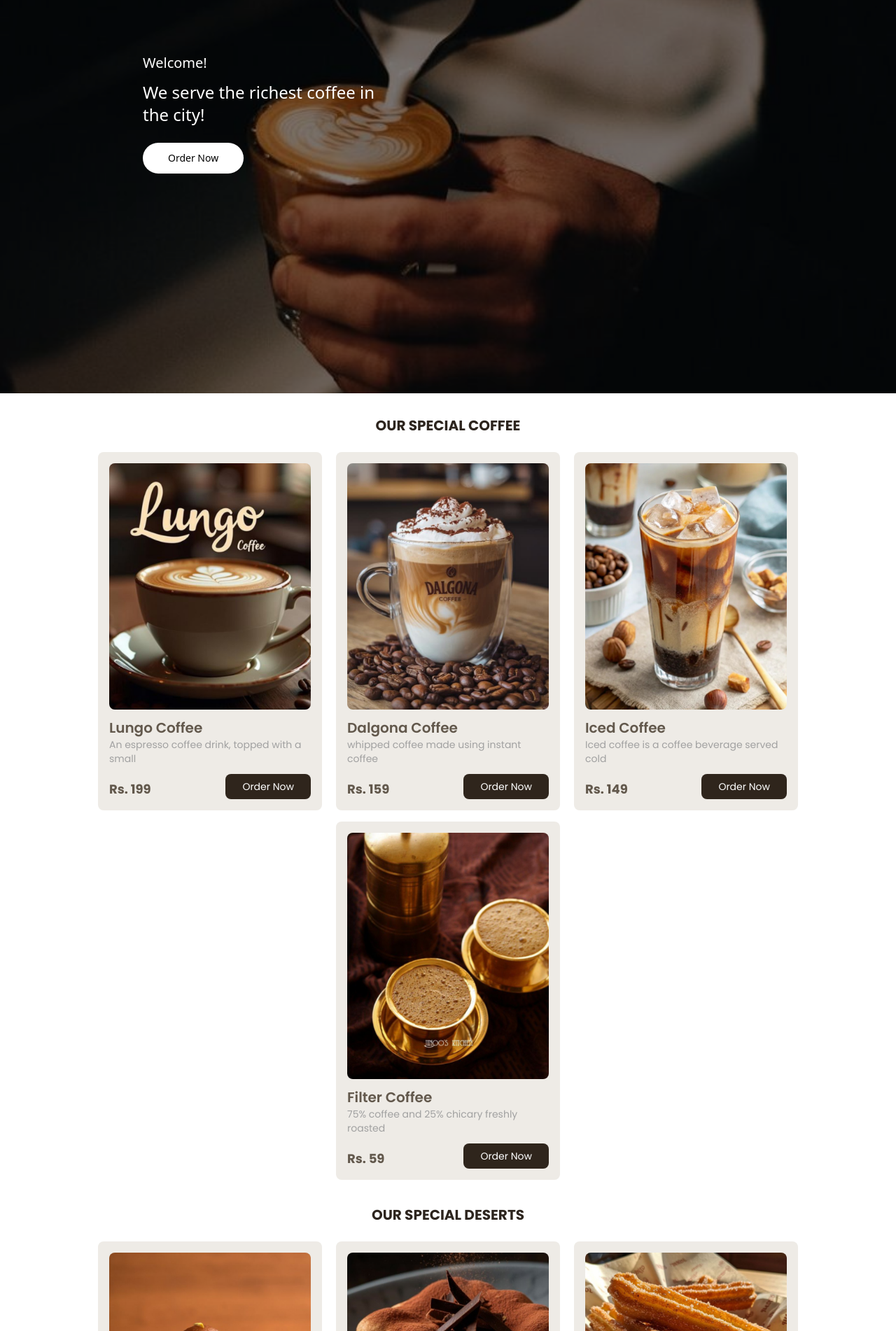
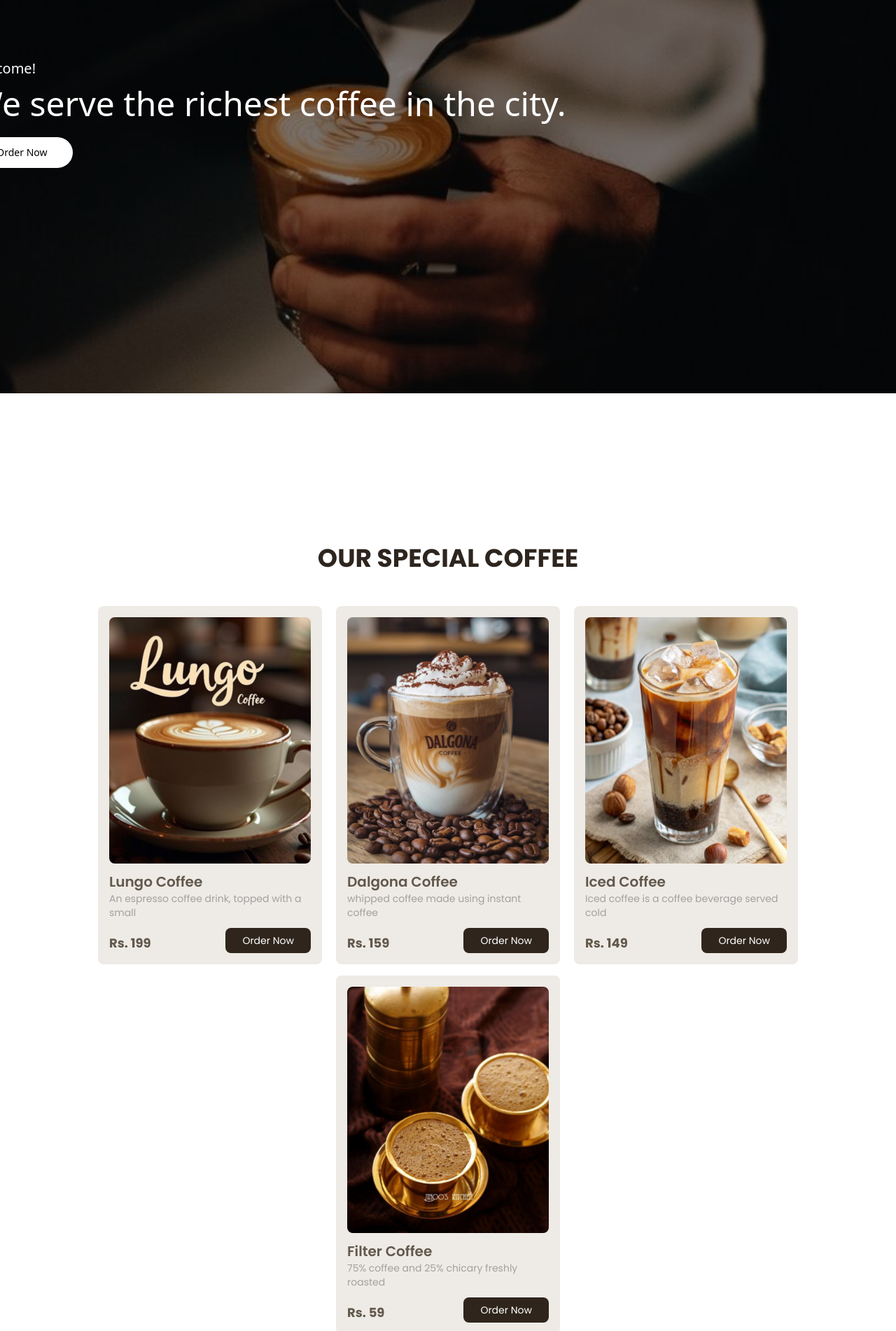
Before and after one commit to PragyanMaharjan63/React-Landing-pages, a React (Vite) app in the folder coffee/: page / in a window 1280 px wide. Shown: the part 238-2140 px from the top of the page at 70% size. Built offline with nearby package versions, Linux system fonts and the light colour scheme; a web font is replaced by a local one.

Commit message:
fixed ui

```diff
--- a/coffee/index.html
+++ b/coffee/index.html
@@ -6,7 +6,7 @@
     <meta name="viewport" content="width=device-width, initial-scale=1.0" />
     <title>Coffee</title>
   </head>
-  <body class="bg-[#E2D9C8]">
+  <body">
     <div id="root"></div>
     <script type="module" src="/src/main.jsx"></script>
   </body>
--- a/coffee/src/App.jsx
+++ b/coffee/src/App.jsx
@@ -16,7 +16,7 @@ function App() {
   const contactRef = useRef(null);
   return (
     <>
-      <div>
+      <div className="flex flex-col gap-y-40">
         <Navbar refs={{ homeRef, coffeeRef, shopRef, reviewRef, contactRef }} />
         <section ref={homeRef}>
           <Hero />
@@ -24,19 +24,19 @@ function App() {
         {/* <section>
           <Items />
         </section> */}
-        <section ref={coffeeRef}>
+        <section ref={coffeeRef} className="scroll-mt-20">
           <Menu />
         </section>
-        <section ref={shopRef}>
+        <section ref={shopRef} className="scroll-mt-20">
           <BeansPromo />
         </section>
-        <section ref={reviewRef}>
+        <section ref={reviewRef} className="scroll-mt-40">
           <Testimonial />
         </section>
-        <section ref={contactRef}>
+        <section ref={contactRef} className="scroll-mt-20">
           <Contact />
+          <Footer />
         </section>
-        <Footer />
       </div>
     </>
   );
--- a/coffee/src/assets/components/beansPromo.jsx
+++ b/coffee/src/assets/components/beansPromo.jsx
@@ -7,7 +7,7 @@ export default function BeansPromo() {
   return (
     <div
       style={{ fontFamily: "'Poppins', 'sans-serif'" }}
-      className="flex justify-center md:justify-between items-center  w-full"
+      className="flex justify-center md:justify-between items-center  w-full bg-[#E2D9C8]"
     >
       <motion.img
         initial={{ opacity: 0, x: -30, filter: "blur(10px)" }}
--- a/coffee/src/assets/components/coffeeMenu.jsx
+++ b/coffee/src/assets/components/coffeeMenu.jsx
@@ -44,7 +44,7 @@ export default function CoffeeMenu() {
         initial={blurUp}
         animate={noblurUp}
         transition={{ duration: 0.2, delay: 0.3 }}
-        className="font-bold text-[#2D251E] p-2 m-2 text-xl"
+        className="font-bold text-[#2D251E] p-2 m-8 text-xl sm:text-4xl"
       >
         OUR SPECIAL COFFEE
       </motion.p>
--- a/coffee/src/assets/components/contact.jsx
+++ b/coffee/src/assets/components/contact.jsx
@@ -8,7 +8,7 @@ export default function Contact() {
     <>
       <div
         style={{ fontFamily: "'Poppins', 'sans-serif'" }}
-        className="flex relative justify-center items-center h-[35vh]"
+        className="flex relative justify-center items-center h-[35vh] bg-[#E2D9C8]"
       >
         <motion.img
           initial={{ opacity: 0, x: -30, filter: "blur(10px)" }}
@@ -17,7 +17,7 @@ export default function Contact() {
           alt="beans"
           className="absolute top-0 left-0 hidden md:flex size-60"
         />
-        <div className="flex flex-col justify-center items-center ">
+        <div className="flex flex-col justify-center items-center gap-y-5">
           <motion.p
             initial={blurUp}
             animate={noblurUp}
--- a/coffee/src/assets/components/desertMenu.jsx
+++ b/coffee/src/assets/components/desertMenu.jsx
@@ -44,7 +44,7 @@ export default function DesertMenu() {
         initial={blurUp}
         animate={noblurUp}
         transition={{ duration: 0.2, delay: 0.3 }}
-        className="font-bold text-[#2D251E] p-2 m-2 text-xl"
+        className="font-bold text-[#2D251E] p-2 m-8 text-xl sm:text-4xl"
       >
         OUR SPECIAL DESERTS
       </motion.p>
--- a/coffee/src/assets/components/hero.jsx
+++ b/coffee/src/assets/components/hero.jsx
@@ -18,7 +18,7 @@ export default function Hero() {
         />
         <div className="absolute inset-0 bg-black/50"></div>
 
-        <div className="absolute flex flex-col gap-y-3 p-3 text-white translate-x-0 md:-translate-x-[20vw] sm:w-sm">
+        <div className="absolute flex flex-col gap-y-3 p-3 text-white translate-x-0 md:-translate-x-[20vw] m">
           <motion.p
             initial={blurUp}
             animate={noblurUp}
@@ -31,9 +31,9 @@ export default function Hero() {
             initial={blurUp}
             animate={noblurUp}
             transition={{ delay: 0.4, duration: 0.3 }}
-            className="text-xl sm:text-2xl"
+            className="text-xl sm:text-5xl"
           >
-            We serve the richest coffee in the city!
+            We serve the richest coffee in the city.
           </motion.p>
           <motion.button
             initial={blurUp}
```
